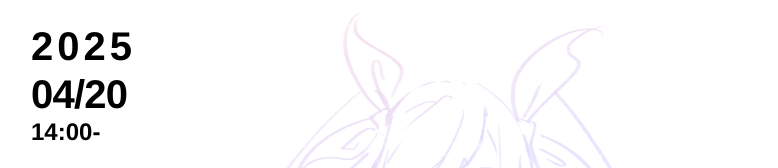
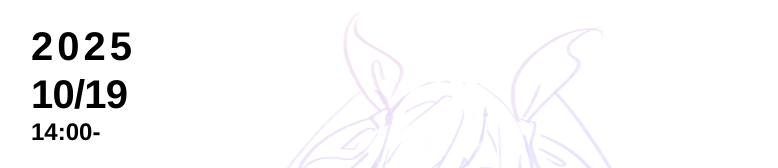
Before and after one commit to pikoshimame/club-vmx, a Next.js app: page / in a window 1280 px wide. Shown: the part 240-408 px from the top of the page, without its empty margins (273-1051 px from the left). Built offline with nearby package versions, Linux system fonts and the light colour scheme.

Commit message:
update 2025-10 vmx site

```diff
--- a/src/components/Date/Date.tsx
+++ b/src/components/Date/Date.tsx
@@ -3,9 +3,9 @@ import { Wrapper, YearText, DateText, TimeText } from './styles'
 
 export function Date() {
   return (
-    <time css={Wrapper} dateTime="2025-04-20T14:00+09:00">
+    <time css={Wrapper} dateTime="2025-10-19T14:00+09:00">
       <span css={YearText}>2025</span>
-      <span css={DateText}>04/20</span>
+      <span css={DateText}>10/19</span>
       <span css={TimeText}>14:00-</span>
     </time>
   );
```
